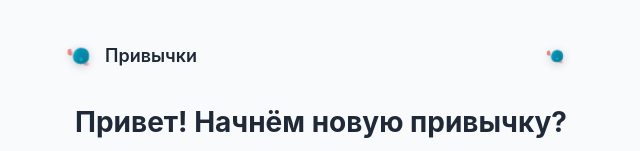
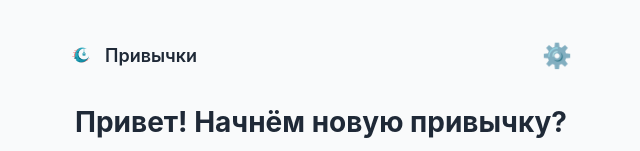
Before and after one commit to Tilkerman/project-pwa, a Vue app: page / in a window 1280 px wide. Shown: the top 151 px of the page, without its empty margins (319-959 px from the left). Built offline with nearby package versions, Linux system fonts and the light colour scheme.

Commit message:
fix: replace left logo with icon-new.png and restore settings gear icon

```diff
--- a/src/views/HomeView.vue
+++ b/src/views/HomeView.vue
@@ -3,11 +3,11 @@
     <!-- Header с логотипом и иконкой настроек -->
     <header class="page-header">
       <div class="header-logo-container">
-        <AppLogo size="32px" />
+        <img src="/icon-new.png" alt="Логотип" class="header-logo-img" />
         <span class="app-name">Привычки</span>
       </div>
       <button class="settings-btn" @click="goToSettings" aria-label="Настройки">
-        <AppLogo size="24px" />
+        <span class="settings-icon">⚙️</span>
       </button>
     </header>
 
@@ -207,6 +207,13 @@ function closeForm() {
   display: flex;
   align-items: center;
   gap: 0.5rem;
+}
+
+.header-logo-img {
+  width: 32px;
+  height: 32px;
+  object-fit: contain;
+  display: block;
 }
 
 .app-name {
```
